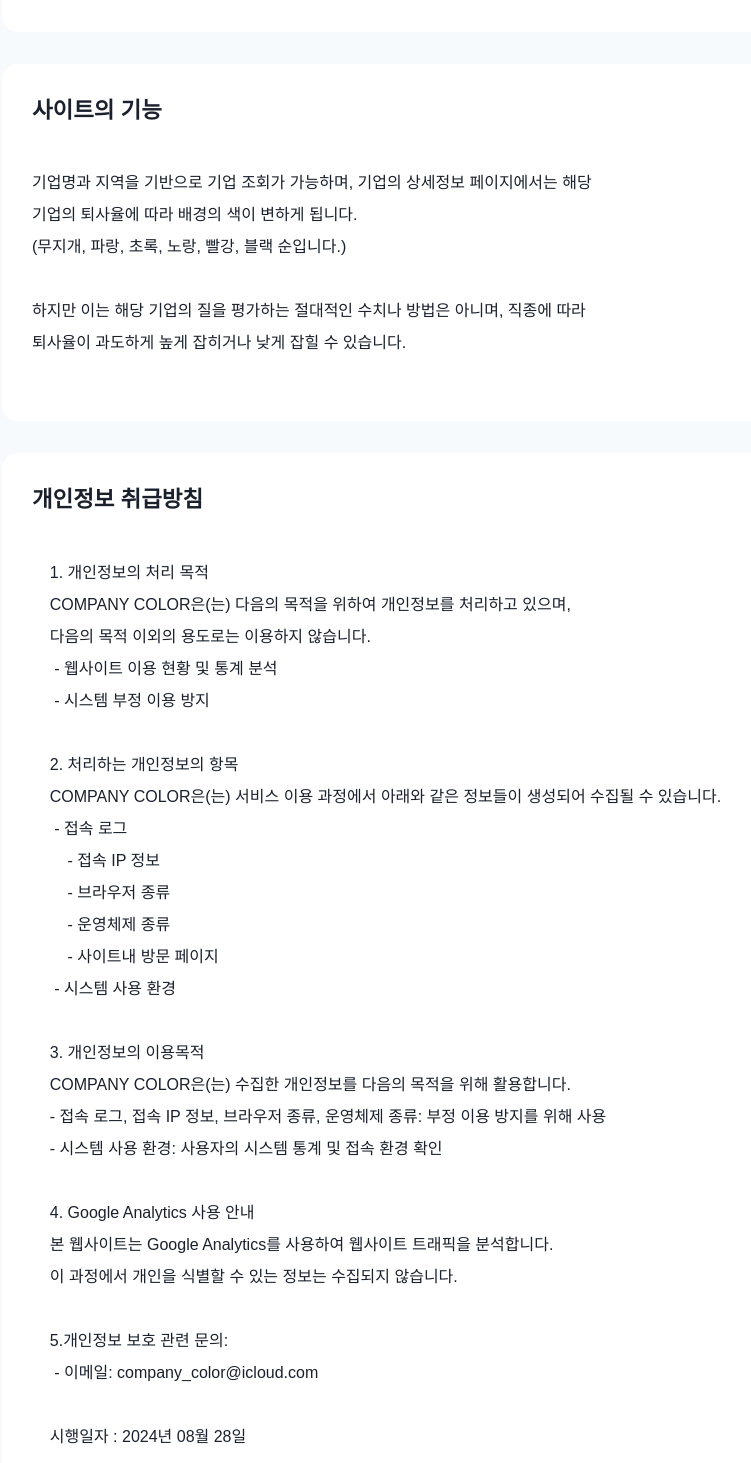
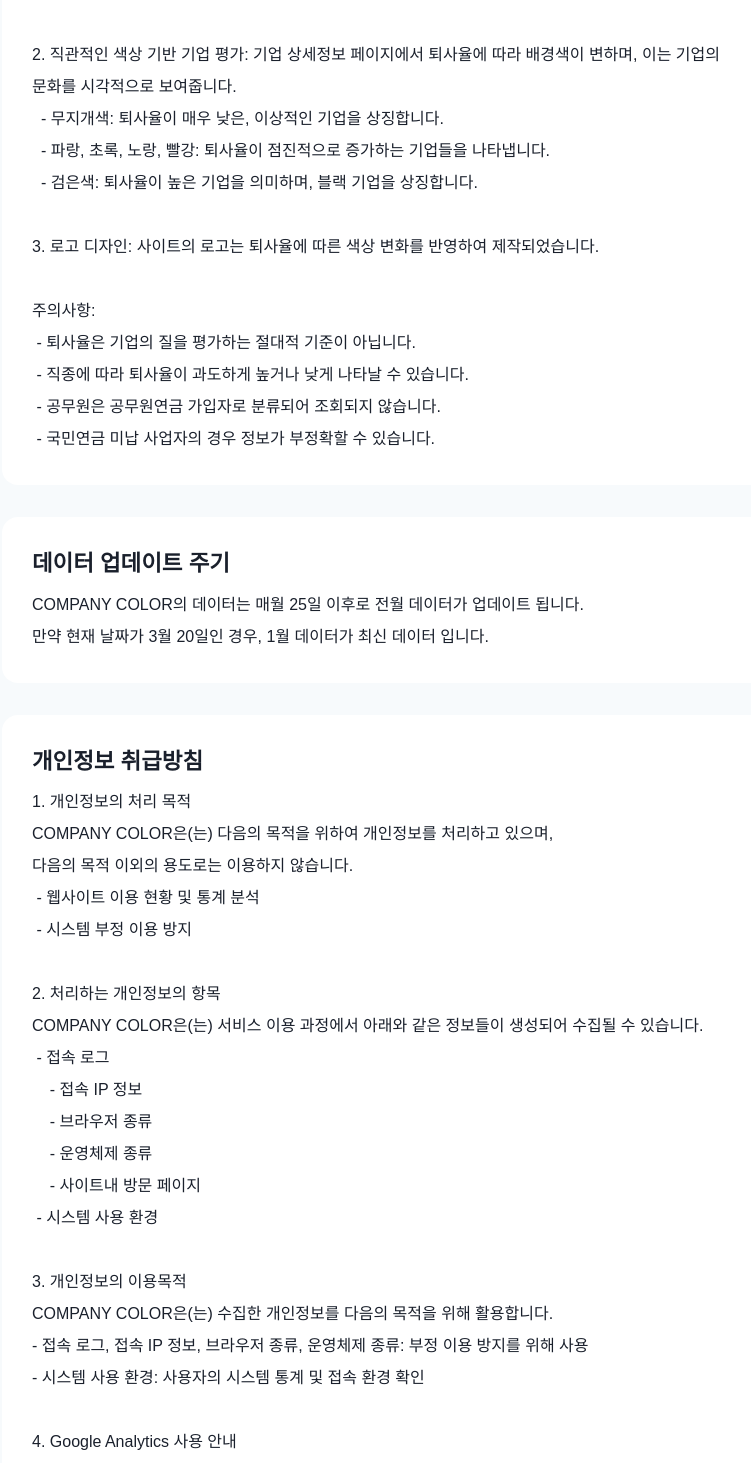
Before and after one commit to ckcks1997/company-color, a Next.js app in the folder frontend/: page /siteInfo in a window 1280 px wide. Shown: the part 740-2203 px from the top of the page, without its empty margins (238-989 px from the left). Built offline with nearby package versions, Linux system fonts and the light colour scheme; a web font is replaced by a local one.

Commit message:
Chore: 정보 페이지 수정

```diff
--- a/frontend/app/siteInfo/page.js
+++ b/frontend/app/siteInfo/page.js
@@ -1,15 +1,11 @@
 'use client'
-import React, { useState } from 'react';
-import {Flex, Input, Box, Select, Text, InputGroup, InputRightElement, IconButton, VStack} from '@chakra-ui/react';
-import { FaSearch } from 'react-icons/fa';
-import { useNavigate } from 'react-router-dom';
-import {Heading1} from "lucide-react";
+import { Box, Text, VStack} from '@chakra-ui/react';
 
 
 function SiteInfo() {
 
-  const infoText = `
-COMPANY COLOR 사이트는 신뢰할 수 있는 국민연금 데이터를 기반으로 기업 정보를 제공합니다.
+  const infoText =
+`COMPANY COLOR 사이트는 신뢰할 수 있는 국민연금 데이터를 기반으로 기업 정보를 제공합니다.
 
   - 기업의 현재 인원 규모
   - 최근 입사자 및 퇴사자 동향
@@ -21,18 +17,32 @@
 * 참고사항:
     - 공무원의 경우 국민연금이 아닌 공무원연금 가입자로 분류되어 조회되지 않습니다.
     - 국민연금을 납부하지 않는 사업자의 경우 조회되지 않거나 실제 인원보다 낮게 표시될 수 있습니다.
-
 `
 
-  const siteFunction = `
-기업명과 지역을 기반으로 기업 조회가 가능하며, 기업의 상세정보 페이지에서는 해당 기업의 퇴사율에 따라 배경의 색이 변하게 됩니다.
-(무지개, 파랑, 초록, 노랑, 빨강, 블랙 순입니다.)
+  const siteFunction =
+`1. 기업명과 지역 기반 검색 기능
 
-하지만 이는 해당 기업의 질을 평가하는 절대적인 수치나 방법은 아니며, 직종에 따라 퇴사율이 과도하게 높게 잡히거나 낮게 잡힐 수 있습니다.
+2. 직관적인 색상 기반 기업 평가: 기업 상세정보 페이지에서 퇴사율에 따라 배경색이 변하며, 이는 기업의 문화를 시각적으로 보여줍니다.
+  - 무지개색: 퇴사율이 매우 낮은, 이상적인 기업을 상징합니다.
+  - 파랑, 초록, 노랑, 빨강: 퇴사율이 점진적으로 증가하는 기업들을 나타냅니다.
+  - 검은색: 퇴사율이 높은 기업을 의미하며, 블랙 기업을 상징합니다.
+
+3. 로고 디자인: 사이트의 로고는 퇴사율에 따른 색상 변화를 반영하여 제작되었습니다.
+
+주의사항:
+ - 퇴사율은 기업의 질을 평가하는 절대적 기준이 아닙니다.
+ - 직종에 따라 퇴사율이 과도하게 높거나 낮게 나타날 수 있습니다.
+ - 공무원은 공무원연금 가입자로 분류되어 조회되지 않습니다.
+ - 국민연금 미납 사업자의 경우 정보가 부정확할 수 있습니다.
 `
 
-  const policyText = `
-    1. 개인정보의 처리 목적
+  const dataUpdate =
+`COMPANY COLOR의 데이터는 매월 25일 이후로 전월 데이터가 업데이트 됩니다.
+만약 현재 날짜가 3월 20일인 경우, 1월 데이터가 최신 데이터 입니다.
+`
+
+  const policyText =
+`1. 개인정보의 처리 목적
 COMPANY COLOR은(는) 다음의 목적을 위하여 개인정보를 처리하고 있으며,
 다음의 목적 이외의 용도로는 이용하지 않습니다.
  - 웹사이트 이용 현황 및 통계 분석
@@ -65,12 +75,12 @@
 
   return (
       <>
-        <Box p={8} maxWidth="1200px" margin="0 auto" >
+        <Box p={8} maxWidth="1200px" margin="0 auto">
           <VStack spacing={8} align="stretch">
             <Box
                 width="100%"
                 maxWidth="800px"
-              padding={{ base: 6, md: 30 }}
+                padding={{base: 6, md: 30}}
                 margin="0 auto"
                 borderRadius="16px"
                 background="white"
@@ -84,8 +94,8 @@
               </Text>
               <Text
                   wordBreak="keep-all"
-                paddingRight={{ base: 0, md: 150 }}
-                style={{ whiteSpace: 'pre-wrap', lineHeight: '2' }}
+                  paddingRight={{base: 0, md: 0}}
+                  style={{whiteSpace: 'pre-wrap', lineHeight: '2'}}
               >
                 {infoText}
               </Text>
@@ -94,7 +104,7 @@
             <Box
                 width="100%"
                 maxWidth="800px"
-              padding={{ base: 6, md: 30 }}
+                padding={{base: 6, md: 30}}
                 margin="0 auto"
                 borderRadius="16px"
                 background="white"
@@ -108,16 +118,41 @@
               </Text>
               <Text
                   wordBreak="keep-all"
-                paddingRight={{ base: 0, md: 150 }}
-                style={{ whiteSpace: 'pre-wrap', lineHeight: '2' }}
+                  paddingRight={{base: 0, md: 50}}
+                  style={{whiteSpace: 'pre-wrap', lineHeight: '2'}}
               >
                 {siteFunction}
               </Text>
             </Box>
+
             <Box
                 width="100%"
                 maxWidth="800px"
-              padding={{ base: 6, md: 30 }}
+                padding={{base: 6, md: 30}}
+                margin="0 auto"
+                borderRadius="16px"
+                background="white"
+            >
+              <Text
+                  fontWeight="700"
+                  fontSize="1.4rem"
+                  mb="2"
+              >
+                데이터 업데이트 주기
+              </Text>
+              <Text
+                  wordBreak="keep-all"
+                  paddingRight={{base: 0, md: 0}}
+                  style={{whiteSpace: 'pre-wrap', lineHeight: '2'}}
+              >
+                {dataUpdate}
+              </Text>
+            </Box>
+
+            <Box
+                width="100%"
+                maxWidth="800px"
+                padding={{base: 6, md: 30}}
                 margin="0 auto"
                 borderRadius="16px"
                 background="white"
@@ -130,7 +165,7 @@
                 개인정보 취급방침
               </Text>
               <Text
-                style={{ whiteSpace: 'pre-wrap', lineHeight: '2' }}
+                  style={{whiteSpace: 'pre-wrap', lineHeight: '2'}}
               >
                 {policyText}
               </Text>
@@ -139,7 +174,6 @@
         </Box>
       </>
   )
-
 }
 
 export default SiteInfo;
```
Lines whose indentation alone changed are shown as unchanged.
